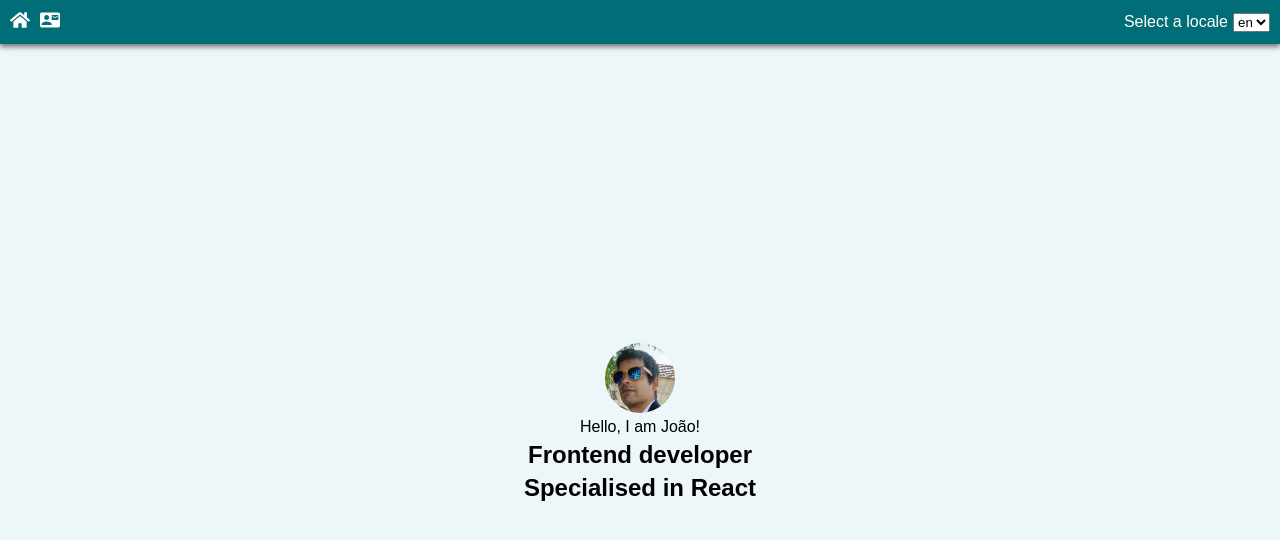
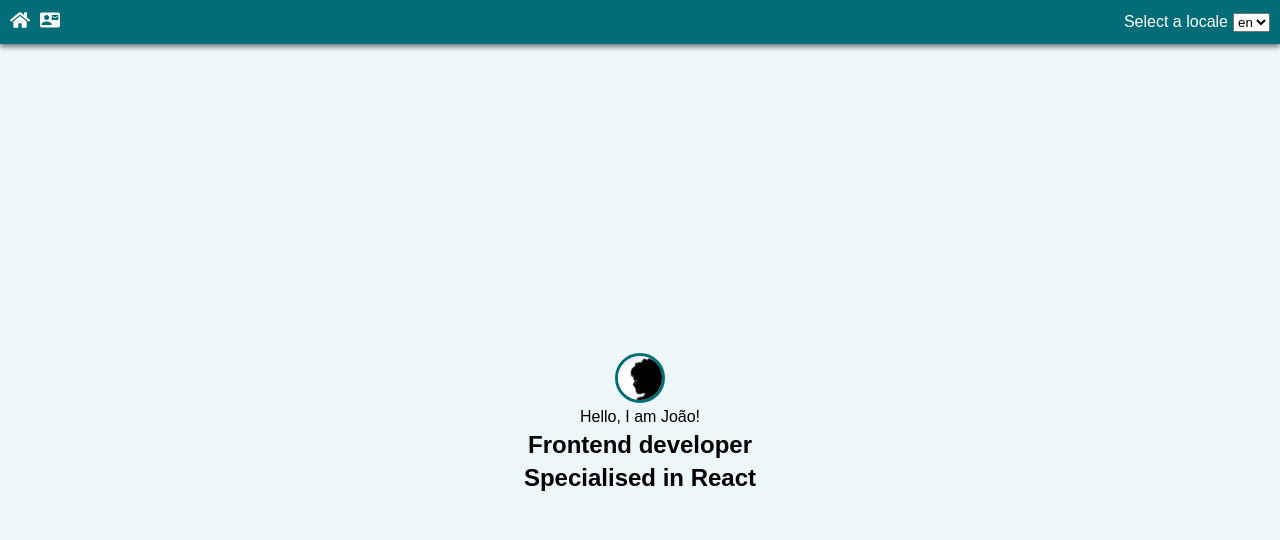
Before and after one commit to jalf90/portfolio-r, a Next.js app: page /en in a window 1280 px wide. Shown: the top 540 px of the page. Built offline with nearby package versions, Linux system fonts and the light colour scheme.

Commit message:
removed firebase files and avatar adjustments

```diff
--- a/app/[locale]/page.tsx
+++ b/app/[locale]/page.tsx
@@ -6,7 +6,7 @@ export default async function HomePage() {
   const t = await getTranslations('HomePage');
   return (
     <div className={styles.main}>
-      <Avatar src="/assets/images/profile.png" height={70} width={70} />
+      <Avatar src="/assets/images/profile.png" height={50} width={50} />
       <label>{t('welcome.hello')}</label>
       <h2>{t('welcome.title')}</h2>
       <h2>{t('welcome.subtitle')}</h2>
--- a/components/Avatar.module.scss
+++ b/components/Avatar.module.scss
@@ -1,4 +1,5 @@
 .avatar {
     vertical-align: middle;
     border-radius: 50%;
+    border: 3px solid #006d77;
 }
```
Also changed, not shown: firebase.json (deleted), public/assets/images/profile.png, 1 other file (tests, documents, lock files or other folders).
